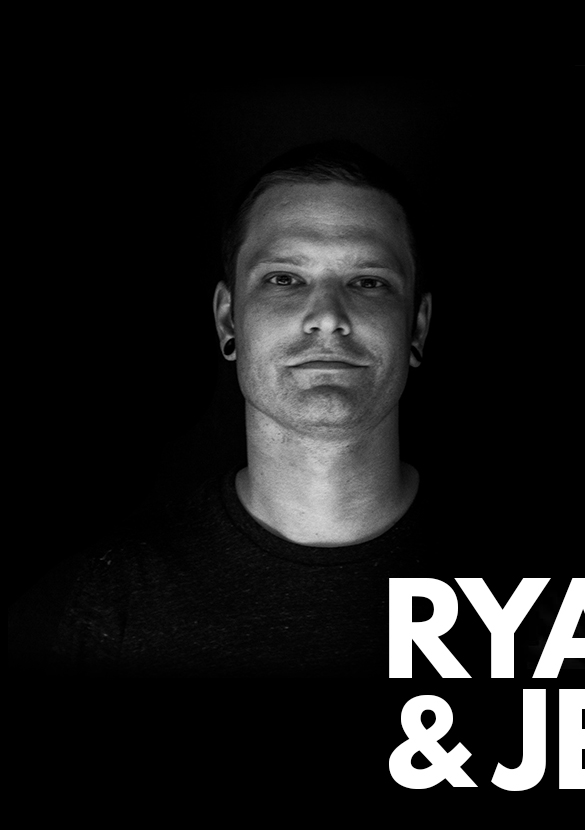
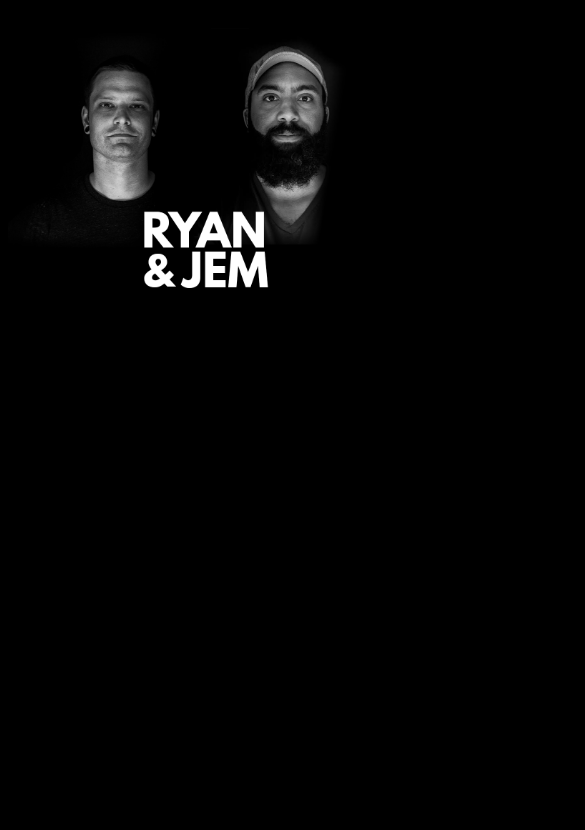
Before and after one commit to ryanburgess/ryanandjem, a plain HTML site: page index.html in a window 390 px wide. Shown: the top 830 px of the page, 585 px wide, since content can reach past the window. Drawn offline with Linux system fonts and the light colour scheme.

Commit message:
add a little responsiveness to the image

```diff
--- a/public/css/style.css
+++ b/public/css/style.css
@@ -6,3 +6,9 @@ body {
 .banner {
     margin: 0 auto;
 }
+
+@media only screen and (max-width: 1080px) {
+    .banner {
+        width: 100%;
+    }
+}
```
